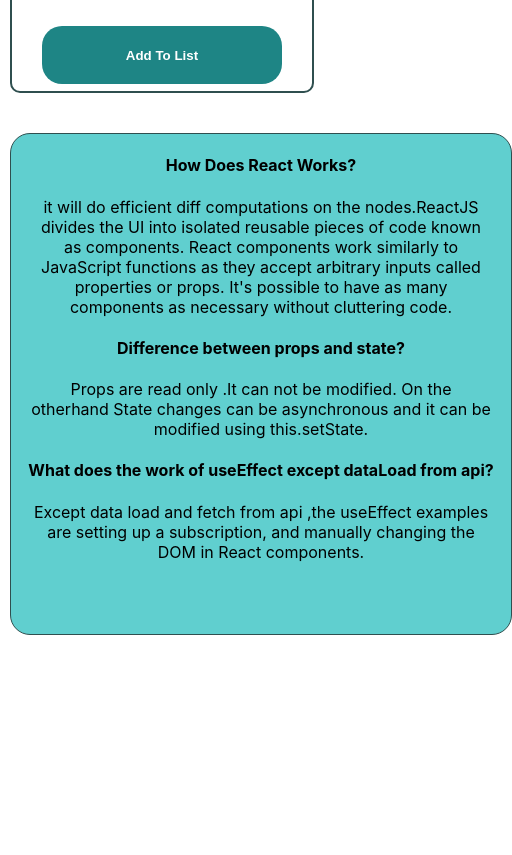
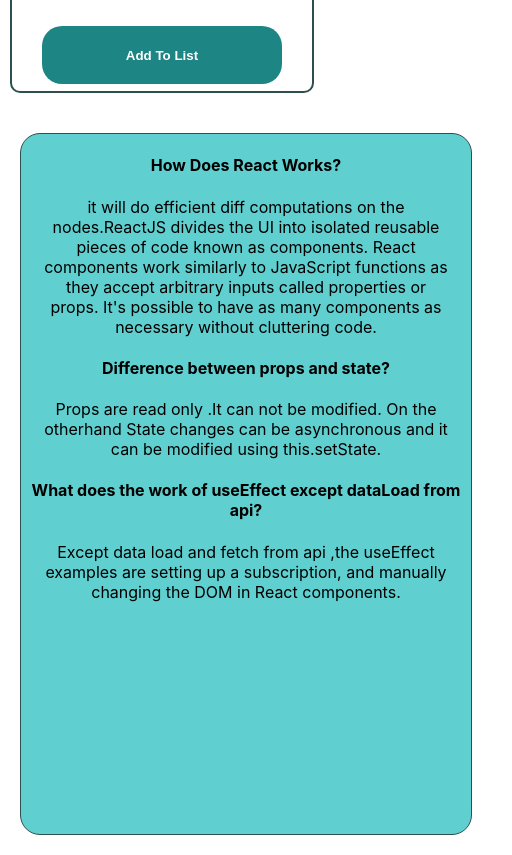
Before and after one commit to Anny27-pixel/fitness-gym-studio, a React (Create React App) app: page / in a window 390 px wide. Shown: the part 5961-6816 px from the top of the page, 512 px wide, since content can reach past the window. Before the commit the page ends 6616 px from the top, so only its background shows below. Built offline with nearby package versions, Linux system fonts and the light colour scheme.

Commit message:
question section responsive

```diff
--- a/src/App.css
+++ b/src/App.css
@@ -57,9 +57,10 @@
 
 @media screen and (max-width:575px) {
   .question-section {
-    width: 500px;
-    height: 500px;
-    margin-left: 10px;
+    width: 450px;
+    height: 700px;
     margin-top: 10px;
+    margin-left: 20px;
+
   }
 }
```
